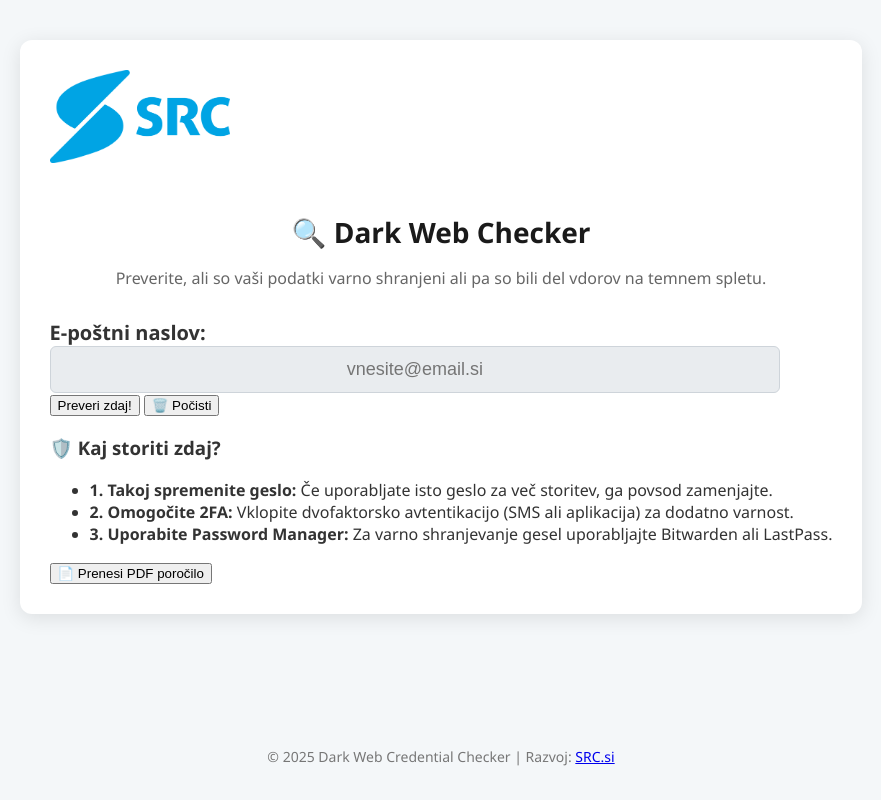
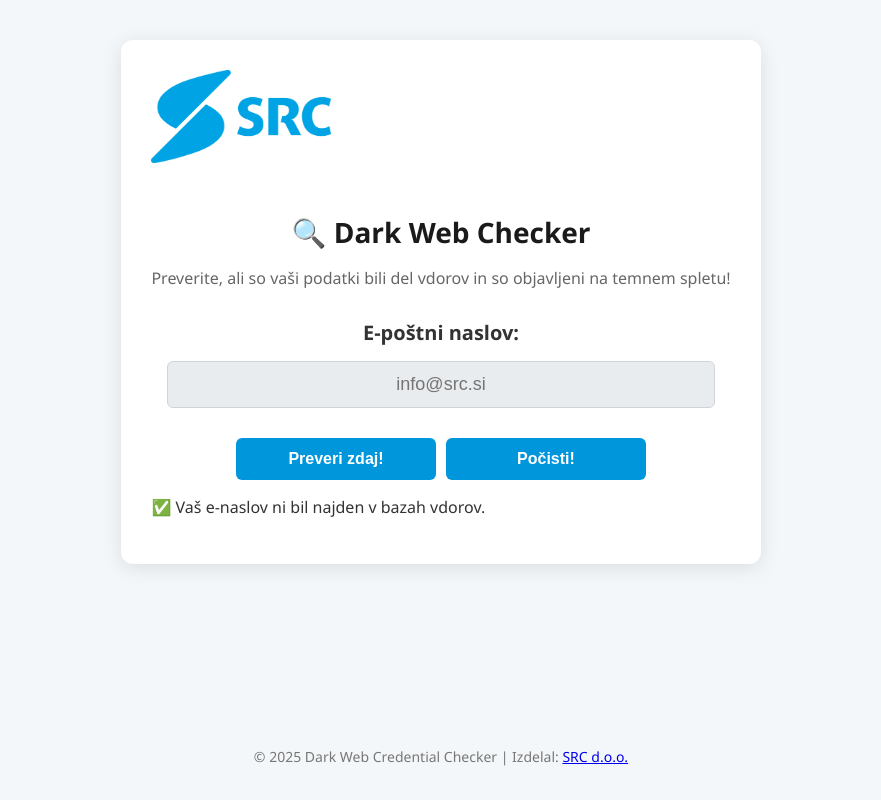
Before and after one commit to davidvolksrc/Dark-web-data-leaks-checker-app, a Flask app: page / in a window 1280 px wide. Shown: the whole page, without its empty margins (199-1080 px from the left). Run offline with Flask 3, Linux system fonts and the light colour scheme; some libraries are stand-ins or nearby versions.

Commit message:
Update index.html

```diff
--- a/templates/index.html
+++ b/templates/index.html
@@ -5,59 +5,75 @@
     <meta name="viewport" content="width=device-width, initial-scale=1.0">
     <title>Dark Web Credential Checker</title>
     <link rel="stylesheet" href="{{ url_for('static', filename='styles.css') }}">
-    <link rel="icon" href="{{ url_for('static', filename='logo.png') }}">
     <script src="https://cdnjs.cloudflare.com/ajax/libs/jspdf/2.5.1/jspdf.umd.min.js"></script>
     <script src="{{ url_for('static', filename='script.js') }}"></script>
 </head>
 <body>
     <div class="container">
         <div class="top-bar">
-            <img src="{{ url_for('static', filename='logo.png') }}" alt="Logo" class="logo">
+            <img src="{{ url_for('static', filename='logo.png') }}" alt="SRC Logo" class="logo">
         </div>
 
         <h1>🔍 Dark Web Checker</h1>
         <p class="description">
-            Preverite, ali so vaši podatki varno shranjeni ali pa so bili del vdorov na temnem spletu.
+            Preverite, ali so vaši podatki bili del vdorov in so objavljeni na temnem spletu!
         </p>
 
-        <div class="form-wrapper">
+        <form method="POST" onsubmit="showSpinner()" class="search-form">
             <label for="email">E-poštni naslov:</label>
-            <input type="email" id="email" placeholder="vnesite@email.si" required>
+            <input type="email" name="email" id="email" placeholder="info@src.si" required
+                   value="{{ request.form.get('email', '') }}">
 
-            <div class="form-actions">
-                <button type="button" onclick="handleCheck()" class="primary-btn">Preveri zdaj!</button>
-                <button type="button" onclick="clearSession()" class="clear-session-form">🗑️ Počisti</button>
+            <div class="button-row">
+                <button type="submit" class="submit-btn">Preveri zdaj!</button>
+                <button type="button" onclick="clearSession()" class="clear-btn">Počisti!</button>
             </div>
-        </div>
+        </form>
 
-        <div id="skeleton">
-            <div class="skeleton-card shimmer"></div>
-            <div class="skeleton-line shimmer"></div>
-            <div class="skeleton-line shimmer"></div>
-        </div>
+        <div id="spinner" class="spinner hidden"></div>
 
-<template id="resultTemplate">
-    <div class="breach-box">
-        <span class="source-name"></span>
-        <button class="copy-btn"></button>
-    </div>
-</template>
+        <div id="resultsContainer">
+            {% if error %}
+                <p class="error">❌ {{ error }}</p>
+            {% endif %}
 
-        <div id="eduSection">
-            <div class="edu-card">
-                <h3>🛡️ Kaj storiti zdaj?</h3>
-                <ul class="edu-list">
-                    <li><strong>1. Takoj spremenite geslo:</strong> Če uporabljate isto geslo za več storitev, ga povsod zamenjajte.</li>
-                    <li><strong>2. Omogočite 2FA:</strong> Vklopite dvofaktorsko avtentikacijo (SMS ali aplikacija) za dodatno varnost.</li>
-                    <li><strong>3. Uporabite Password Manager:</strong> Za varno shranjevanje gesel uporabljajte Bitwarden ali LastPass.</li>
-                </ul>
-                <button onclick="exportPDF()" class="export-btn">📄 Prenesi PDF poročilo</button>
-            </div>
+            {% if results is not none %}
+                {% if results %}
+                    <div class="score-card">
+                        <div class="score-header-red"></div>
+                        <div class="score-body">
+                            <h3>Stopnja ogroženosti: <span class="text-danger">VISOKA</span></h3>
+                            <p>Vaši podatki so bili najdeni v <strong>{{ results|length }}</strong> različnih virih.</p>
+                        </div>
+                    </div>
+
+                    <div class="results-found">
+                        <h2>⚠️ Najdeni viri uhajanj:</h2>
+                        <ul class="breach-list">
+                            {% for source in results %}
+                                <li class="breach-item">{{ source }}</li>
+                            {% endfor %}
+                        </ul>
+
+                        <div class="action-card">
+                            <h3>🛡️ Kaj storiti zdaj?</h3>
+                            <ol>
+                                <li><strong>Takoj spremenite geslo:</strong> Če uporabljate isto geslo za več storitev, ga povsod zamenjajte.</li>
+                                <li><strong>Omogočite 2FA:</strong> Vklopite dvofaktorsko avtentiakcijo (SMS ali aplikacija) za dodatno varnost.</li>
+                                <li><strong>Uporabite Password Manager:</strong> Za varno shranjevanje gesel uporabljajte Bitwarden ali LastPass.</li>
+                            </ol>
+                            <button onclick="exportPDF()" class="pdf-btn">📄 Prenesi PDF poročilo</button>
+                        </div>
+                    </div>
+                {% else %}
+                    <p class="success-msg">✅ Vaš e-naslov ni bil najden v bazah vdorov.</p>
+                {% endif %}
+            {% endif %}
         </div>
     </div>
 
     <footer>
-        <p>© 2025 Dark Web Credential Checker | Razvoj: <a href="https://src.si" target="_blank">SRC.si</a></p>
+        <p>© 2025 Dark Web Credential Checker | Izdelal: <a href="https://SRC.si" target="_blank">SRC d.o.o.</a></p>
     </footer>
 </body>
 </html>
```
